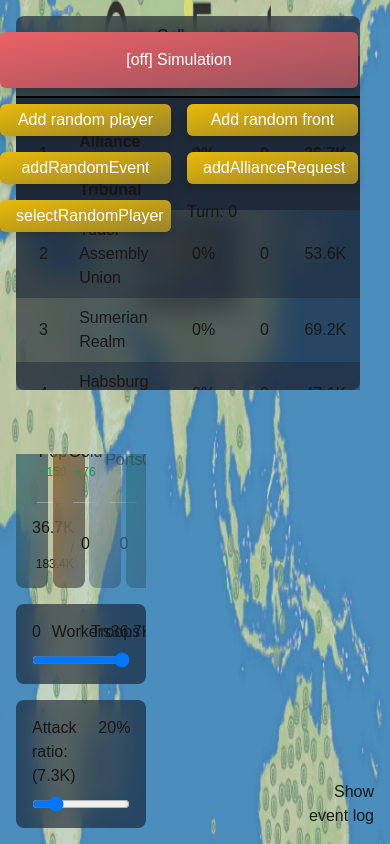
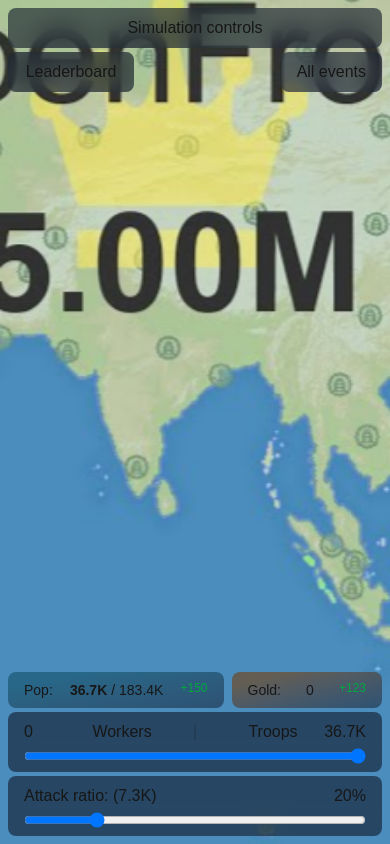
Before and after one commit to koffielyder/OpenFrontPixelUi, a Next.js app: page / in a window 390 px wide. Built offline with nearby package versions, Linux system fonts and the light colour scheme.

Commit message:
mobile styling

```diff
--- a/src/app/components/Dialog.tsx
+++ b/src/app/components/Dialog.tsx
@@ -3,9 +3,12 @@ import React, { useEffect, useRef, useState } from 'react';
 interface DialogProps {
     className?: string;
     children: React.ReactNode;
+    openLabel?: string;
+    closeLabel?: string;
+    startCollapsed?: boolean;
 }
 
-const Dialog: React.FC<DialogProps> = ({ className, children }) => {
+const Dialog: React.FC<DialogProps> = ({ className, children, openLabel = 'show', closeLabel = 'hide', startCollapsed = true }) => {
     const initStyle: React.CSSProperties = {
         opacity: 0,
         pointerEvents: 'none'
@@ -89,12 +92,25 @@ const Dialog: React.FC<DialogProps> = ({ className, children }) => {
     useEffect(() => {
         updateDimensions(); // Get dimensions after rendering
 
+
         window.addEventListener('resize', handleResize);
         return () => {
             window.removeEventListener('resize', handleResize);
             clearTimeout(resizeTimeout);
         };
     }, []);
+
+    useEffect(() => {
+        if (startCollapsed) {
+            if (dialogRef.current && originalMaxHeight && originalMaxWidth) {
+                setIsCollapsed(true);
+                if (buttonRef.current) {
+                    dialogRef.current.style.maxHeight = `${buttonRef.current.offsetHeight}px`;
+                    dialogRef.current.style.maxWidth = `${buttonRef.current.offsetWidth}px`;
+                }
+            }
+        }
+    }, [originalMaxHeight, originalMaxWidth, startCollapsed]);
 
     const toggleCollapse = () => {
         if (dialogRef.current && originalMaxHeight && originalMaxWidth) {
@@ -110,7 +126,7 @@ const Dialog: React.FC<DialogProps> = ({ className, children }) => {
         <div className={`max-h-full max-w-full h-full w-full theme-container flex flex-col ${toggleAnimationClasses} ${className}`} style={initStyle} ref={dialogRef}>
             <button className='flex justify-center' onClick={toggleCollapse}>
                 <span className='py-2 px-8 w-max flex' ref={buttonRef}>
-                    {isCollapsed ? 'Leaderboard' : 'Collapse'}
+                    {isCollapsed ? openLabel : closeLabel}
                 </span>
             </button>
             <div className="flex flex-col gap-2 flex-grow overflow-hidden">
--- a/src/app/components/EventLog.tsx
+++ b/src/app/components/EventLog.tsx
@@ -1,4 +1,4 @@
-import React from 'react';
+import React, { useEffect } from 'react';
 import { Event } from '../interfaces/interfaces';
 
 interface EventLogProps {
@@ -60,12 +60,8 @@ const EventLog: React.FC<EventLogProps> = ({ events = [], newEvents = [], classN
         }
     };
 
-    const toggleShowAll = () => {
-        setShowAll(!shouldShowAll);
-    }
-
     const getEvents = () => {
-        return (shouldShowAll ? events : newEvents).slice(Math.max(newEvents.length - (!shouldShowAll ? 5 : newEvents.length), 0))
+        return (shouldShowAll ? events : newEvents).slice(Math.max(newEvents.length - (!shouldShowAll ? 3 : newEvents.length), 0))
     }
 
     React.useEffect(() => {
@@ -74,13 +70,17 @@ const EventLog: React.FC<EventLogProps> = ({ events = [], newEvents = [], classN
         }
     }, [events, isUserScrolling]);
 
+    useEffect(() => {
+        setShowAll(showAll);
+    }, [showAll]);
+
 
     return (
-        <div className={`relative flex flex-col gap-2 ${className}`}>
+        <div className={`relative flex flex-col-reverse md:flex-col gap-2 ${className}`}>
             <div
                 ref={eventLogRef}
                 onScroll={handleScroll}
-                className="flex flex-col gap-3 overflow-auto h-full px-4 relative w-full"
+                className="flex flex-col gap-3 overflow-auto h-full md:px-4 relative w-full"
             >
                 {getEvents().map(event => (
                     <p key={"event-log" + event.id} className={`theme-container px-4 ${getEventClass(event)}`}>
@@ -88,7 +88,7 @@ const EventLog: React.FC<EventLogProps> = ({ events = [], newEvents = [], classN
                     </p>
                 ))}
             </div>
-            <button className='text-right' onClick={toggleShowAll}>{shouldShowAll ? 'Hide' : 'Show event log'}</button>
+            {/* <button className='text-right' onClick={toggleShowAll}>{shouldShowAll ? 'Hide' : 'Show event log'}</button> */}
         </div>
     );
 };
--- a/src/app/components/Fronts.tsx
+++ b/src/app/components/Fronts.tsx
@@ -92,25 +92,25 @@ const Fronts: React.FC<FrontsProps> = ({ className, fronts, onSendTroops }) => {
     }, [updatedFronts]);
 
     return (
-        <div className={`flex-1 overflow-auto flex-wrap-reverse flex flex-wrap gap-4 justify-start items-start max-h-full h-max ${className}`}>
+        <div className={`overflow-auto flex-wrap-reverse 2xl:flex grid grid-cols-2 gap-2 2xl:gap-4 justify-start items-start h-full md:h-max ${className}`}>
 
             {updatedFronts.map((front, index) => (
                 <div
                     key={"fronts" + front.id}
-                    className={`front theme-container w-[calc(50%-1rem)] 2xl:w-[calc(33.333%-1rem)] max-h-max p-4 flex flex-col items-end gap-2 bg-black/50 ${front.outgoing - front.incoming === 0 ? '' : front.outgoing - front.incoming > 0 ? 'from-blue-600/50 to-blue-600/10 bg-gradient-to-bl' : 'from-red-600/50 to-red-600/10  bg-gradient-to-br' }`}
+                    className={`front theme-container w-full 2xl:w-[calc(50%-1rem)] 2xl:w-[calc(33.333%-1rem)] max-h-max p-2 px-4 2xl:p-4 flex flex-col items-end gap-2 bg-black/50 ${front.outgoing - front.incoming === 0 ? '' : front.outgoing - front.incoming > 0 ? 'from-blue-600/50 to-blue-600/10 bg-gradient-to-bl' : 'from-red-600/50 to-red-600/10  bg-gradient-to-br' }`}
                 >
                     <div className={`absolute w-full h-full top-0 left-0 bg-red-600 rounded-lg opacity-0 ${pulseIndex === index ? 'pulse-red' : ''}`}>
                     </div>
 
-                    <div className='z-10 w-full flex flex-col items-end gap-2'>
-                        <h3 className='truncate w-full text-sm text-right'>{front.player.name}</h3>
-                        <span className="w-full h-[1px] bg-white opacity-30"></span>
-                        <div className='grid grid-cols-3 text-center w-full gap-8 relative'>
-                            <span className="text-blue-500">{formatNumber(front.outgoing)}</span>
+                    <div className='z-10 w-full flex md:flex-col items-end gap-2 justify-between items-center text-sm 2xl:text-base'>
+                        <h3 className='truncate w-full text-sm 2xl:text-right'>{front.player.name}</h3>
+                        <span className="w-full h-[1px] bg-white opacity-30 hidden 2xl:flex"></span>
+                        <div className='grid 2xl:grid-cols-3 text-center 2xl:w-full gap-8 relative'>
+                            <span className="text-blue-500 hidden 2xl:flex">{formatNumber(front.outgoing)}</span>
                             <span className={`${front.outgoing - front.incoming > 0 ? 'text-green-500' : front.outgoing - front.incoming < 0 ? 'text-red-500' : 'text-gray-500'}`}>
                                 {formatNumber(front.outgoing - front.incoming)}
                             </span>
-                            <span className="text-red-500">{formatNumber(front.incoming)}</span>
+                            <span className="text-red-500 hidden 2xl:fle">{formatNumber(front.incoming)}</span>
                         </div>
                     </div>
                     <div className={`absolute w-full h-full top-0 left-0 bg-white rounded-lg opacity-0 flex z-10`}>
--- a/src/app/components/PlayerStats.tsx
+++ b/src/app/components/PlayerStats.tsx
@@ -29,9 +29,27 @@ const PlayerStats: React.FC<PlayerStatsProps> = ({ player }) => {
     }, [player])
 
     return (
-        <div id="player-stats" className='flex flex-col gap-4 w-full max-w-sm'>
-            <div className="gap-4 w-full grid grid-cols-4">
-                <div className='theme-stat-box px-4 !from-cyan-900/60'>
+        <div id="player-stats" className='flex flex-col md:gap-4 gap-1 w-full md:max-w-sm h-max'>
+            <div className="flex gap-2 md:hidden">
+                <div className='theme-stat-box-vertical px-4 !from-cyan-900/60 items-center flex justify-between text-sm flex-grow'>
+                    <span>Pop:</span>
+                    <div className='flex gap-1'>
+                        <span className='flex flex-shrink-0 flex-grow-0 font-bold'>{formatNumber(currentPlayer.population)}</span>
+                        <span className='text-right'>/ {formatNumber(currentPlayer.maxPopulation)}</span>
+                    </div>
+                    <span className='text-xs text-green-600 self-start'>+150</span>
+                </div>
+
+                <div className='theme-stat-box-vertical px-4 !from-yellow-900/60 items-center flex gap-2 justify-between text-sm flex-grow'>
+                    <span>Gold:</span>
+                    <div className='flex gap-1'>
+                        <span>{formatNumber(currentPlayer.gold)}</span>
+                    </div>
+                    <span className='text-xs text-green-600 self-start'>+123</span>
+                </div>
+            </div>
+            <div className="gap-1 md:gap-4 w-full grid-cols-4 hidden md:grid">
+                <div className='theme-stat-box px-2 md:px-4 !from-cyan-900/60'>
                     <div className='flex flex-col items-center text-center'>
                         <span>Pop</span>
                         <span className='text-xs text-green-600'>+150</span>
@@ -42,7 +60,7 @@ const PlayerStats: React.FC<PlayerStatsProps> = ({ player }) => {
                         <span className='text-xs text-right'>/ {formatNumber(currentPlayer.maxPopulation)}</span>
                     </div>
                 </div>
-                <div className='theme-stat-box px-4 !from-yellow-900/60'>
+                <div className='theme-stat-box px-2 md:px-4 !from-yellow-900/60'>
                     <div className='flex flex-col items-center text-center'>
                         <span>Gold</span>
                         <span className='text-xs text-green-600'>+76</span>
@@ -50,19 +68,19 @@ const PlayerStats: React.FC<PlayerStatsProps> = ({ player }) => {
                     <span className="bg-white h-[1px] opacity-30 w-3/4 mx-auto"></span>
                     <span>{formatNumber(currentPlayer.gold)}</span>
                 </div>
-                <div className={`theme-stat-box px-4 !from-blue-900/60 ${!currentPlayer.ports && 'opacity-50'}`}>
+                <div className={`theme-stat-box px-2 md:px-4 !from-blue-900/60 ${!currentPlayer.ports && 'opacity-50'}`}>
                     <span>Ports</span>
                     <span className="bg-white h-[1px] opacity-30 w-3/4 mx-auto"></span>
                     <span>{currentPlayer.ports}</span>
                 </div>
-                <div className={`theme-stat-box px-4 !from-green-900/60 ${!currentPlayer.cities && 'opacity-50'}`}>
+                <div className={`theme-stat-box px-2 md:px-4 !from-green-900/60 ${!currentPlayer.cities && 'opacity-50'}`}>
                     <span>Cities</span>
                     <span className="bg-white h-[1px] opacity-30 w-3/4 mx-auto"></span>
                     <span>{currentPlayer.cities}</span>
                 </div>
             </div>
             <div className='theme-container '>
-                <div className='p-4 flex flex-col w-full gap-2 flex-shrink-0 flex-grow-0'>
+                <div className='md:p-4 p-2 px-4 flex flex-col w-full md:gap-2 gap-1 flex-shrink-0 flex-grow-0'>
                     <div className='w-full grid grid-cols-5'>
                         <span className='text-left'>{formatNumber((currentPlayer.population / 100) * (100 - troopRatio))}</span>
                         <span className='text-left'>Workers</span>
@@ -71,11 +89,11 @@ const PlayerStats: React.FC<PlayerStatsProps> = ({ player }) => {
                         <span className='text-right'>{formatNumber((currentPlayer.population / 100) * troopRatio)}</span>
                     </div>
                     <input type="range" min="0" max="100" value={troopRatio} className="w-full" onInput={handlePopChange} />
-                    </div>
+                </div>
             </div>
 
             <div className='theme-container flex-shrink-0 flex-grow-0'>
-                <div className='flex flex-col w-full gap-2 p-4'>
+                <div className='flex flex-col w-full md:gap-2 gap-1 md:p-4 p-2 px-4'>
                     <div className='w-full flex justify-between'>
                         <div>
                             <span>Attack ratio: </span>
--- a/src/app/components/Table.tsx
+++ b/src/app/components/Table.tsx
@@ -18,23 +18,21 @@ const Table: React.FC<TableProps> = ({ className, bodyClassName, players, allian
     return (
         <div className={`theme-scrollbar h-full flex flex-col overflow-y-auto ${className}`}>
             <table className={`w-full relative text-left h-full max-h-max`}>
-                <thead className='w-full sticky top-0 left-0'>
+                <thead className='w-full sticky top-0 left-0 z-20'>
                     <tr className="bg-gray-800/50">
-                        <th className=""><span className='w-full flex border-black border-b-2 p-2'>Rank</span></th>
-                        <th className=""><span className='w-full flex border-black border-b-2 p-2'>Name</span></th>
-                        <th className=""><span className='w-full flex border-black border-b-2 p-2'>Owned</span></th>
-                        <th className=""><span className='w-full flex border-black border-b-2 p-2'>Gold</span></th>
-                        <th className=""><span className='w-full flex border-black border-b-2 p-2'>Troops</span></th>
+                        <th className=""><span className='w-full flex border-black border-b-2 p-1 py-2 md:p-2'>Rank</span></th>
+                        <th className=""><span className='w-full flex border-black border-b-2 p-1 py-2 md:p-2'>Name</span></th>
+                        <th className=""><span className='w-full flex border-black border-b-2 p-1 py-2 md:p-2'>Owned</span></th>
+                        <th className=""><span className='w-full flex border-black border-b-2 p-1 py-2 md:p-2'>Gold</span></th>
                     </tr>
                 </thead>
                 <tbody className={bodyClassName + ' text-center'}>
                     {players.filter(p => !p.isDead).sort((a, b) => b.area - a.area).map((player, index) => (
                         <tr key={"table-" + player.id} className={`odd:bg-transparent even:bg-gray-800/50 h-max ${currentPlayerID === player.id && 'font-bold sticky bottom-0 left-0 !bg-gray-800'} ${isAlly(player) ? 'even:!bg-green-500/50 odd:!bg-green-500/30' : ''}`}>
-                            <td className="p-2">{index + 1}</td>
-                            <td className="text-left p-2">{player.name}</td>
-                            <td className="p-2">{Math.round(player.area)}%</td>
-                            <td className="p-2">{formatNumber(player.gold)}</td>
-                            <td className="p-2">{formatNumber(player.troops)}</td>
+                            <td className="p-1 py-2 md:p-2">{index + 1}</td>
+                            <td className="text-left p-1 py-2 md:p-2">{player.name}</td>
+                            <td className="p-1 py-2 md:p-2">{Math.round(player.area)}%</td>
+                            <td className="p-1 py-2 md:p-2">{formatNumber(player.gold)}</td>
                         </tr>
                     ))}
                 </tbody>
--- a/src/app/layout.tsx
+++ b/src/app/layout.tsx
@@ -28,8 +28,8 @@ export default function RootLayout({
       <body
         className={`${geistSans.variable} ${geistMono.variable} antialiased w-screen h-screen`}
       >
-        <Image src="/ofimage.jpg" width={2000} height={2000} className="fixed top-0 left-0 h-full w-full scale-150 -z-10" alt="image" />
-        <div className="relative z-10 p-4 h-full w-full">
+        <Image src="/ofimage.jpg" width={2000} height={2000} className="fixed top-0 left-0 h-full w-full scale-150 -z-10 object-cover" alt="image" />
+        <div className="relative z-10 p-2 md:p-4 h-full w-full">
           {children}
         </div>
       </body>
--- a/src/app/pages/game.tsx
+++ b/src/app/pages/game.tsx
@@ -17,6 +17,8 @@ const Game: React.FC = () => {
         console.log('game update')
         setGame((prevGame) => ({ ...prevGame, ...game }));
     }));
+
+    const [showAllEvents, setShowAllEvents] = React.useState(false);
 
     const [currentPlayer, setCurrentPlayer] = React.useState<Player | null>(null)
 
@@ -59,20 +61,27 @@ const Game: React.FC = () => {
         gameService.sendAllianceRequest(player);
     }
 
+    const toggleEvents = () => {
+        setShowAllEvents(prevShowAll => !prevShowAll);
+    };
+
     useEffect(() => {
         gameService.init();
     }, [gameService]);
 
     useEffect(() => {
-        if(game) {
+        if (game) {
             const cp = gameService.getCurrentPlayer();
-            if(cp) setCurrentPlayer(cp);
+            if (cp) setCurrentPlayer(cp);
         }
     }, [gameService, game]);
 
     return (
-        <div className='relative w-full h-full grid grid-rows-2 gap-16'>
-            <div className="absolute max-w-md w-full right-4 top-4 z-40 grid grid-cols-2 gap-4">
+        <div className='relative w-full h-full flex flex-col md:grid md:grid-rows-2 gap-1 md:gap-16'>
+            <div className="h-max md:absolute max-w-full md:max-w-md w-full right-0 md:left-unset top-0 z-40 flex gap-4 items-end justify-end">
+                <Dialog className='w-full min-w-full md:min-w-max' openLabel='Simulation controls' closeLabel='Hide controls'>
+                    <div className='flex flex-col gap-1 p-1'>
+
                         <Button onClick={handleSimulationToggle} className={`${isActive ? 'bg-green-400' : 'bg-red-400'} col-span-2 py-4`} >
                             [{!isActive ? 'off' : 'on'}] Simulation
                         </Button>
@@ -87,45 +96,49 @@ const Game: React.FC = () => {
                         <Button onClick={addRandomEvent} className='bg-yellow-400' label="addRandomEvent" />
                         <Button onClick={addAllianceRequest} className='bg-yellow-400' label="addAllianceRequest" />
                         <Button onClick={selectRandomPlayer} className='bg-yellow-400' label="selectRandomPlayer" />
-
-
-
                         {game && <span>Turn: {game.turn}</span>}
                     </div>
-            {(game && game.selectedPlayer) && <div className="absolute left-1/2 -translate-x-1/2 top-1/2 -translate-y-1/2 w-full h-full z-20 flex justify-center items-center">
-                {game.selectedPlayer && <PlayerInfoDialog className='max-w-sm min-w-sm' onRequestAlliance={requestAlliance} player={game.selectedPlayer} alliance={game.alliances.find(a => a.player.id == game.selectedPlayer?.id)} allianceRequest={game.requests.find(req => req.target.id == game.selectedPlayer?.id || req.sender.id == game.selectedPlayer?.id && req.type == 'alliance')} open={game.selectedPlayer !== null} onClose={() => selectPlayer(null)} />}
+                </Dialog>
+            </div>
+            {(game && game.selectedPlayer) && <div className="absolute left-1/2 -translate-x-1/2 top-0 md:top-1/2 md:-translate-y-1/2 w-full h-full z-20 flex justify-center items-center">
+                {game.selectedPlayer && <PlayerInfoDialog className='max-w-sm min-w-sm !bg-gray-800/70 md:!bg-transparent' onRequestAlliance={requestAlliance} player={game.selectedPlayer} alliance={game.alliances.find(a => a.player.id == game.selectedPlayer?.id)} allianceRequest={game.requests.find(req => req.target.id == game.selectedPlayer?.id || req.sender.id == game.selectedPlayer?.id && req.type == 'alliance')} open={game.selectedPlayer !== null} onClose={() => selectPlayer(null)} />}
             </div>}
             {game &&
-                <div className='relative w-full h-full justify-between grid grid-cols-[1fr_2fr_1fr] grid-rows-1 gap-4 overflow-hidden'>
-                    <div id='container-top-left' className="h-full w-full">
-                        <Dialog>
+                <div className='relative w-full h-full md:justify-between flex flex-col md:grid grid-cols-[2fr_2fr_1fr] 2xl:grid-cols-[1fr_2fr_1fr] grid-rows-1 gap-4 overflow-hidden'>
+                    <div id='container-top-left' className="md:h-full w-full flex flex-col gap-2">
+                        <Dialog openLabel='Leaderboard' closeLabel='Collapse'>
                             <Table players={game.players} alliances={game.alliances} currentPlayerID={gameService.getCurrentPlayer()?.id} className='max-h-full' />
                         </Dialog>
+                        <button onClick={toggleEvents} className='absolute md:hidden right-0 top-0 theme-container p-2 px-4'>{showAllEvents ? 'Hide events' : 'All events'}</button>
+                        <div className='md:hidden'>
+                            <EventLog className='max-h-[30vh] md:max-h-[40vh] h-full w-full' events={game.events} newEvents={game.newEvents} showAll={showAllEvents} />
+                        </div>
                     </div>
 
-                    <div id='container-top-middle' className="h-1/2">
+                    <div id='container-top-middle' className="absolute w-full left-1/2 top-1/2 -translate-x-1/2 -translate-y-1/2 md:w-[unset]  md:h-1/2">
                         <Requests requests={game.requests.filter(req => !req.isRejected && req.target.id == gameService.getCurrentPlayer()?.id)} />
                     </div>
 
-                    <div id='container-top-right' className="h-full w-full">
+                    <div id='container-top-right' className="md:h-full w-full">
                         <div className='w-full gap-4 grid grid-cols-2 p-4'>
 
                         </div>
                     </div>
                 </div>}
             {game &&
-                <div className="relative w-full h-full justify-between grid grid-cols-3 grid-cols-[2fr_2fr_1fr] gap-4 items-end overflow-hidden">
-                    <div id="container-bottom-left" className="overflow-hidden h-full w-full flex gap-4 items-end overflow-hidden">
+                <div className="relative w-full h-full flex flex-col md:grid grid-cols-1 md:grid-cols-3 md:portrait:max-h-[30vh] md:portrait:grid-cols-2 md:portrait:grid-rows-2 md:portrait:self-end landscape:2xl:grid-cols-[2fr_2fr_1fr] md:gap-4 gap-2 justify-end md:items-end overflow-hidden">
+                    <div id="container-bottom-left" className="overflow-hidden max-h-max h-full w-full flex md:gap-4 gap-2 items-end overflow-hidden md:order-1 order-3 md:portrait:row-span-2">
                         {currentPlayer && <PlayerStats player={currentPlayer} />}
                     </div>
 
-                    <div id="container-bottom-middle" className="overflow-hidden h-1/2 flex flex-col justify-end">
+                    <div id="container-bottom-middle" className="overflow-hidden md:h-1/2 md:portrait:h-max flex flex-col justify-end order-2">
                         <Fronts fronts={game.fronts} className='h-full' onSendTroops={sendTroops} />
                         {/* <GridComponent /> */}
                     </div>
 
-                    <div id="container-bottom-right" className="overflow-hidden h-full w-full flex items-end">
-                        <EventLog className='max-h-[40vh] w-full' events={game.events} newEvents={game.newEvents} showAll={false} />
+                    <div id="container-bottom-right" className="overflow-hidden hidden md:flex md:flex-col md:h-full w-full justify-end items-end order-1 md:order-3 gap-2">
+                        <EventLog className='max-h-[40vh] w-full' events={game.events} newEvents={game.newEvents} showAll={showAllEvents} />
+                        <button onClick={toggleEvents} className='hidden md:flex theme-container p-2 px-4 w-max mx-4 text-xs cursor-pointer'>{showAllEvents ? 'Hide events' : 'All events'}</button>
                     </div>
                 </div>}
         </div>
--- a/src/app/themes/_classic.scss
+++ b/src/app/themes/_classic.scss
@@ -48,7 +48,7 @@
 
   .theme-stat-box {
     @extend .theme-stat-box-base;
-    @apply grid grid-rows-[2fr_1fr_2fr] py-4;
+    @apply grid grid-rows-[2fr_1fr_2fr] md:py-4 py-2;
   }
 
 
```
Lines whose indentation alone changed are shown as unchanged.
